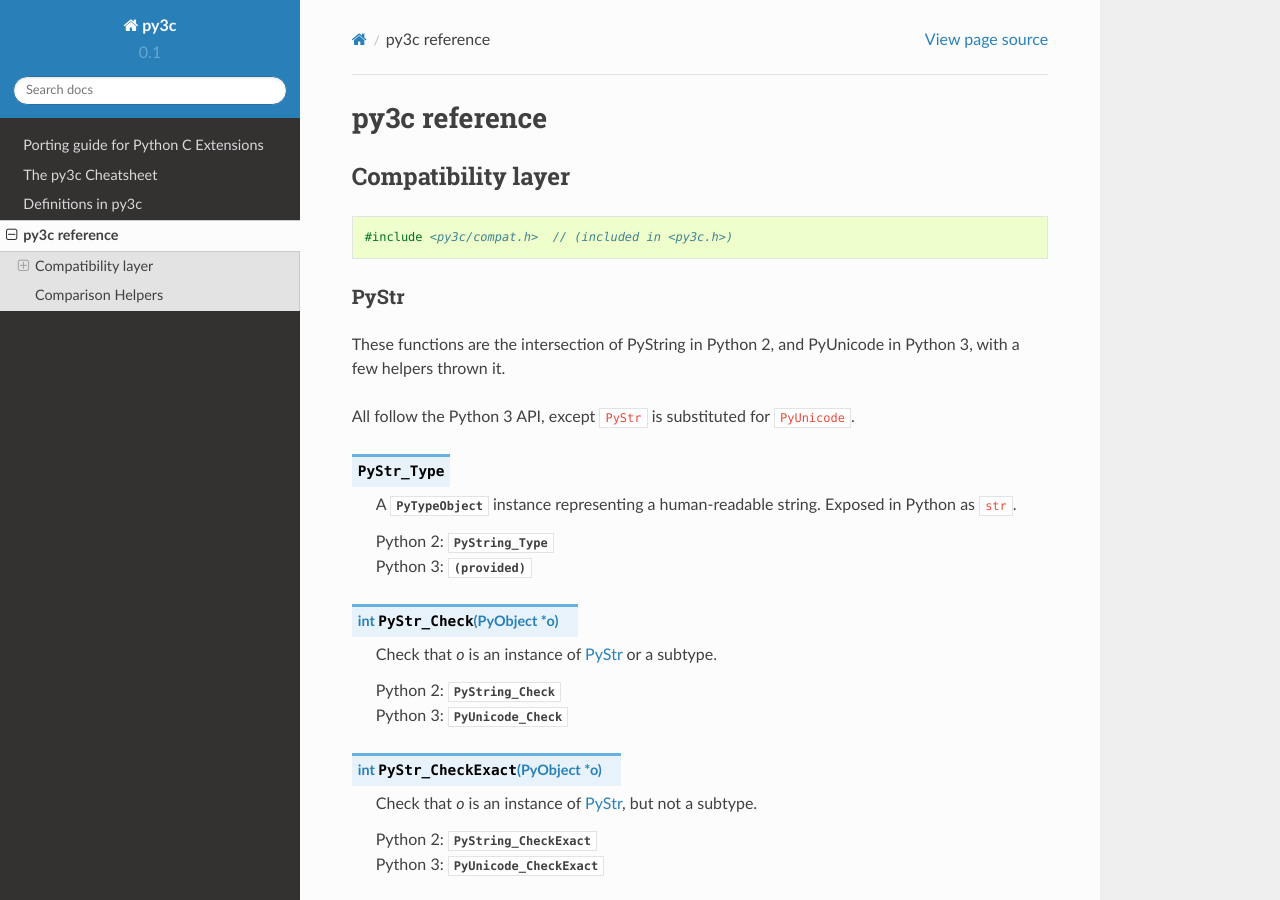
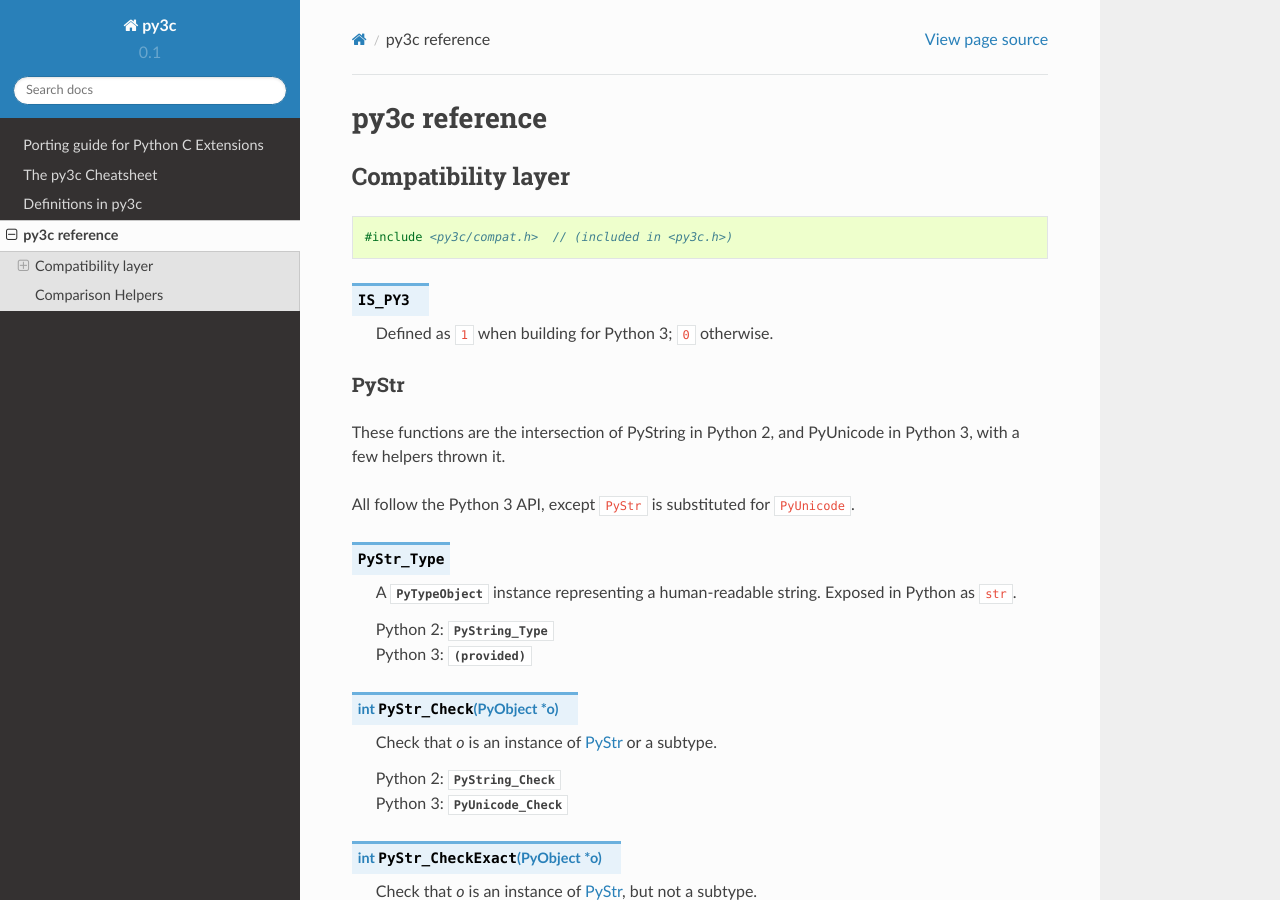
Before and after one commit to encukou/py3c, a Sphinx documentation site: the page built from doc/source/reference.rst, in a window 1280 px wide and 900 px high. Built offline with Sphinx 7.4.7 and the Read the Docs theme 2.0.0, drawn with Linux system fonts in a browser that asks for light colours.

Commit message:
Document IS_PY3

```diff
--- a/doc/source/reference.rst
+++ b/doc/source/reference.rst
@@ -15,6 +15,11 @@ Compatibility layer
 ::
 
     #include <py3c/compat.h>  // (included in <py3c.h>)
+
+
+.. c:macro:: IS_PY3
+
+    Defined as ``1`` when building for Python 3; ``0`` otherwise.
 
 
 .. index:: PyStr
```
